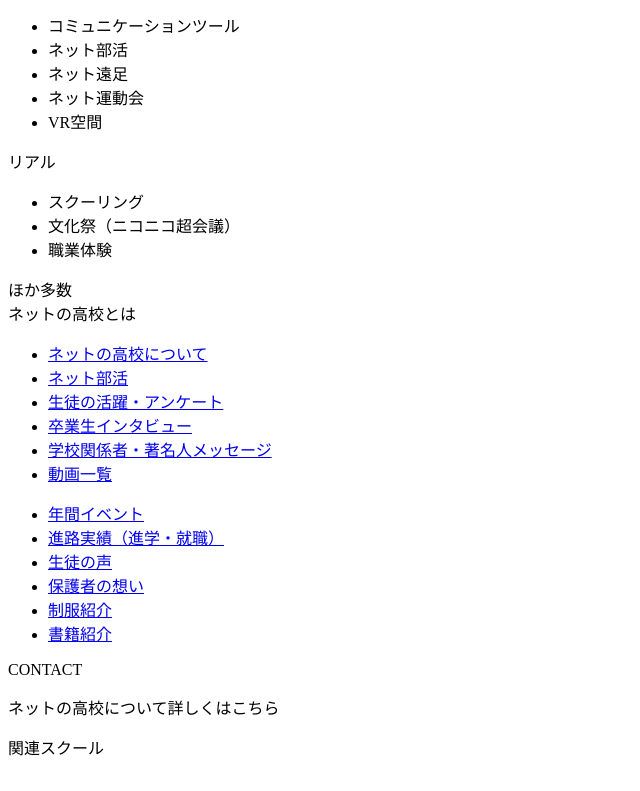
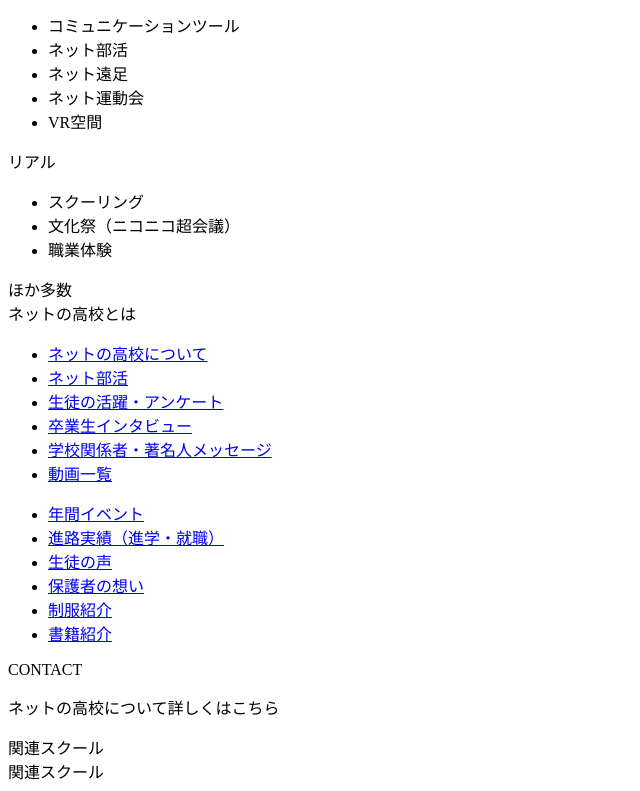
Before and after one commit to NorikoAso/noriko-aso, a plain HTML site: page html-nkou/index.html in a window 1280 px wide. Shown: the part 4036-4827 px from the top of the page, without its empty margins (0-640 px from the left). Before the commit the page ends 4803 px from the top, so only its background shows below. Drawn offline with Linux system fonts and the light colour scheme.

Commit message:
練習用

```diff
--- a/html-nkou/index.html
+++ b/html-nkou/index.html
@@ -129,6 +129,6 @@
   <div class="container">CONTACT</div>
   <p>ネットの高校について詳しくはこちら</p>
   <div class="content">関連スクール</div>
-
+  <div class="content">関連スクール</div>
 </main>
 </body>
```
